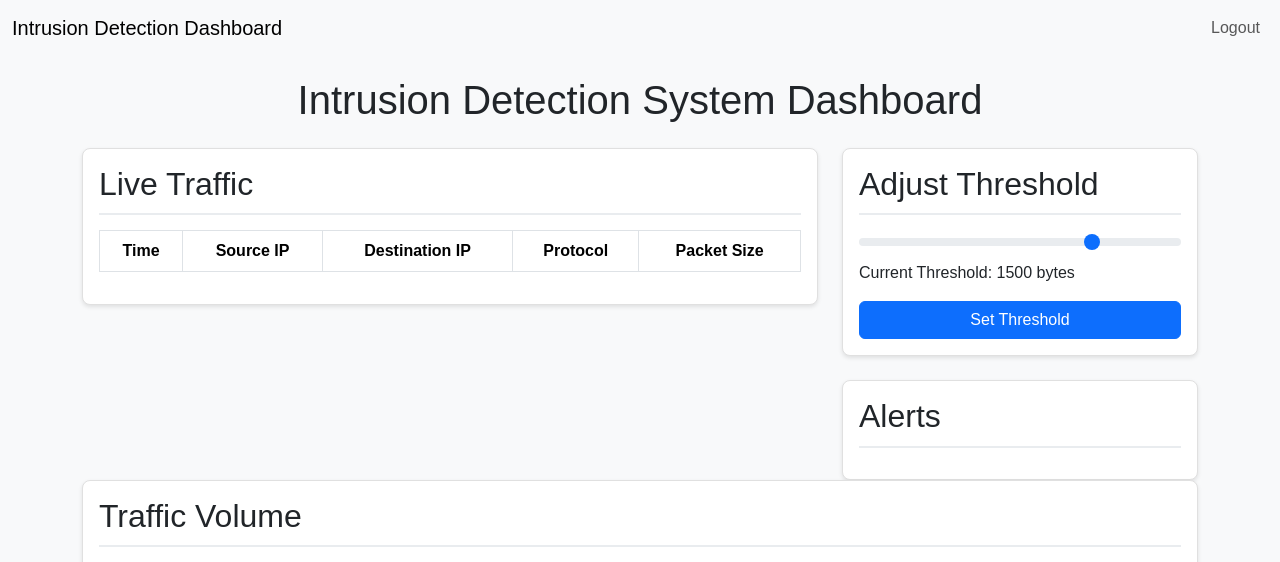
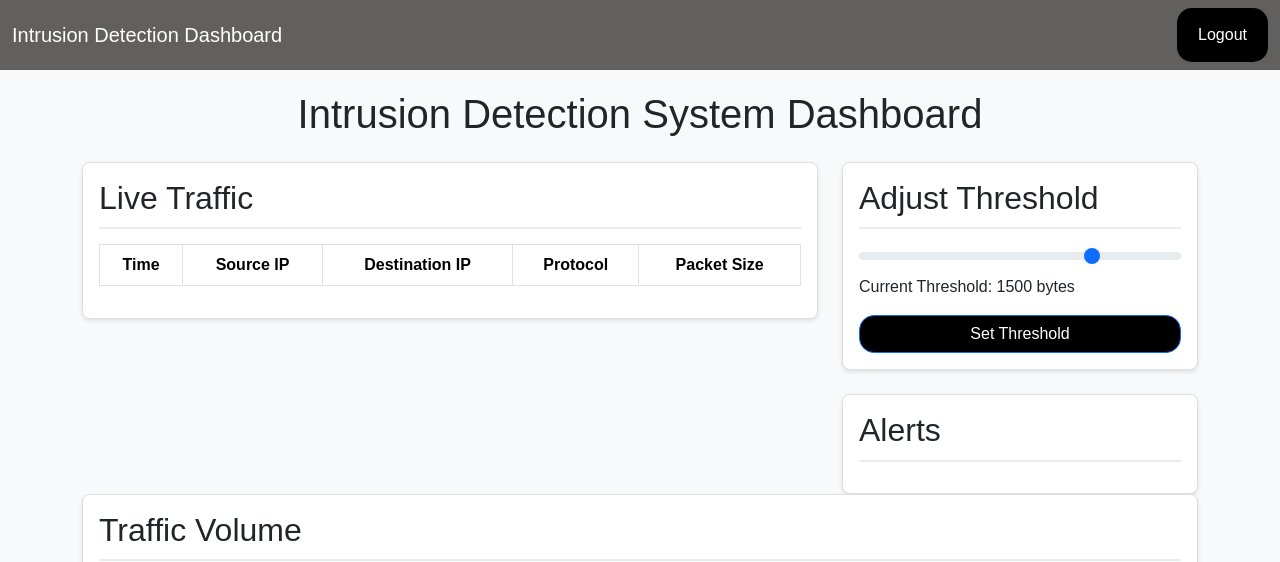
Before and after one commit to adarshsinghjamwal/Intrusion-Detection-System, a Flask app: page /dashboard in a window 1280 px wide. Shown: the top 562 px of the page. Run offline with Flask 3, Linux system fonts and the light colour scheme; the visitor is signed in with stand-in values (Sample User, id 1); lists and menus that the app fills with data are empty; some libraries are stand-ins or nearby versions.

Commit message:
minor fixes

```diff
--- a/templates/index.html
+++ b/templates/index.html
@@ -15,6 +15,7 @@
 
         .navbar {
             margin-bottom: 20px;
+            background-color:rgb(98, 95, 95);
         }
 
         .card {
@@ -40,7 +41,7 @@
             top: 0; /* Anchors headers at the top */
             z-index: 1020; /* Ensures headers stay above table rows */
             background-color: #007bff; /* Header background color */
-            color: white; /* White text for better contrast */
+            color: black; /* White text for better contrast */
             text-align: center;
             font-weight: bold;
         }
@@ -64,19 +65,26 @@
         #traffic-chart {
             height: 400px;
         }
+        .btn{
+            background-color:black;
+            color: white;
+            border-radius:15px;
+        }
+
+
     </style>
 </head>
 <body>
-    <nav class="navbar navbar-expand-lg navbar-light bg-light">
+    <nav class="navbar navbar-expand-lg navbar-light --bs-secondary-color text-white">
         <div class="container-fluid">
-            <a class="navbar-brand" href="#">Intrusion Detection Dashboard</a>
+            <a class="navbar-brand text-white" href="#">Intrusion Detection Dashboard</a>
             <button class="navbar-toggler" type="button" data-bs-toggle="collapse" data-bs-target="#navbarNav" aria-controls="navbarNav" aria-expanded="false" aria-label="Toggle navigation">
                 <span class="navbar-toggler-icon"></span>
             </button>
             <div class="collapse navbar-collapse" id="navbarNav">
                 <ul class="navbar-nav ms-auto">
                     <li class="nav-item">
-                        <a class="nav-link btn btn-outline-danger" href="/logout">Logout</a>
+                        <a class="nav-link btn btn-outline-danger" href="/logout"><button class="btn">Logout</button></a>
                     </li>
                 </ul>
             </div>
```
Also changed, not shown: 1 other file.
